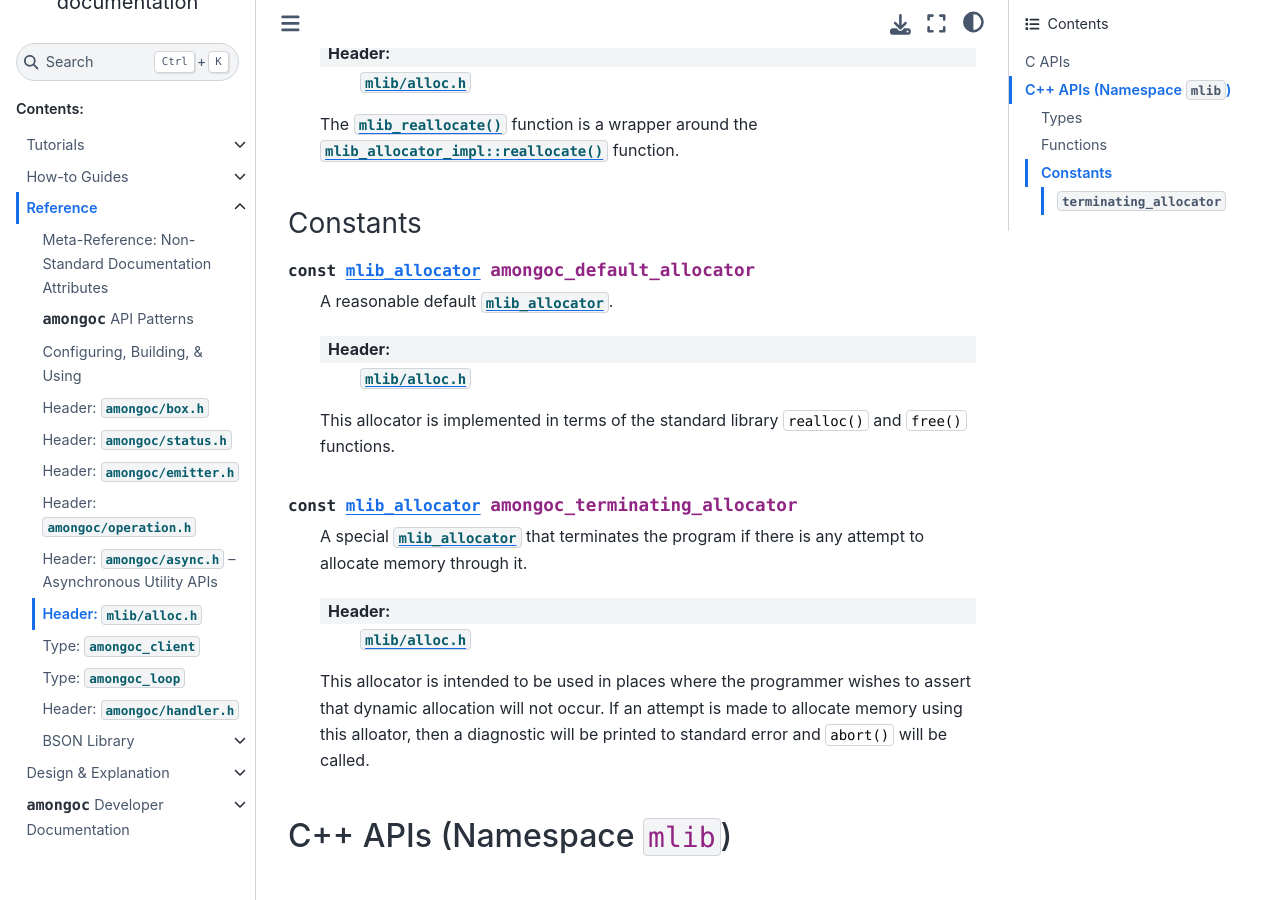
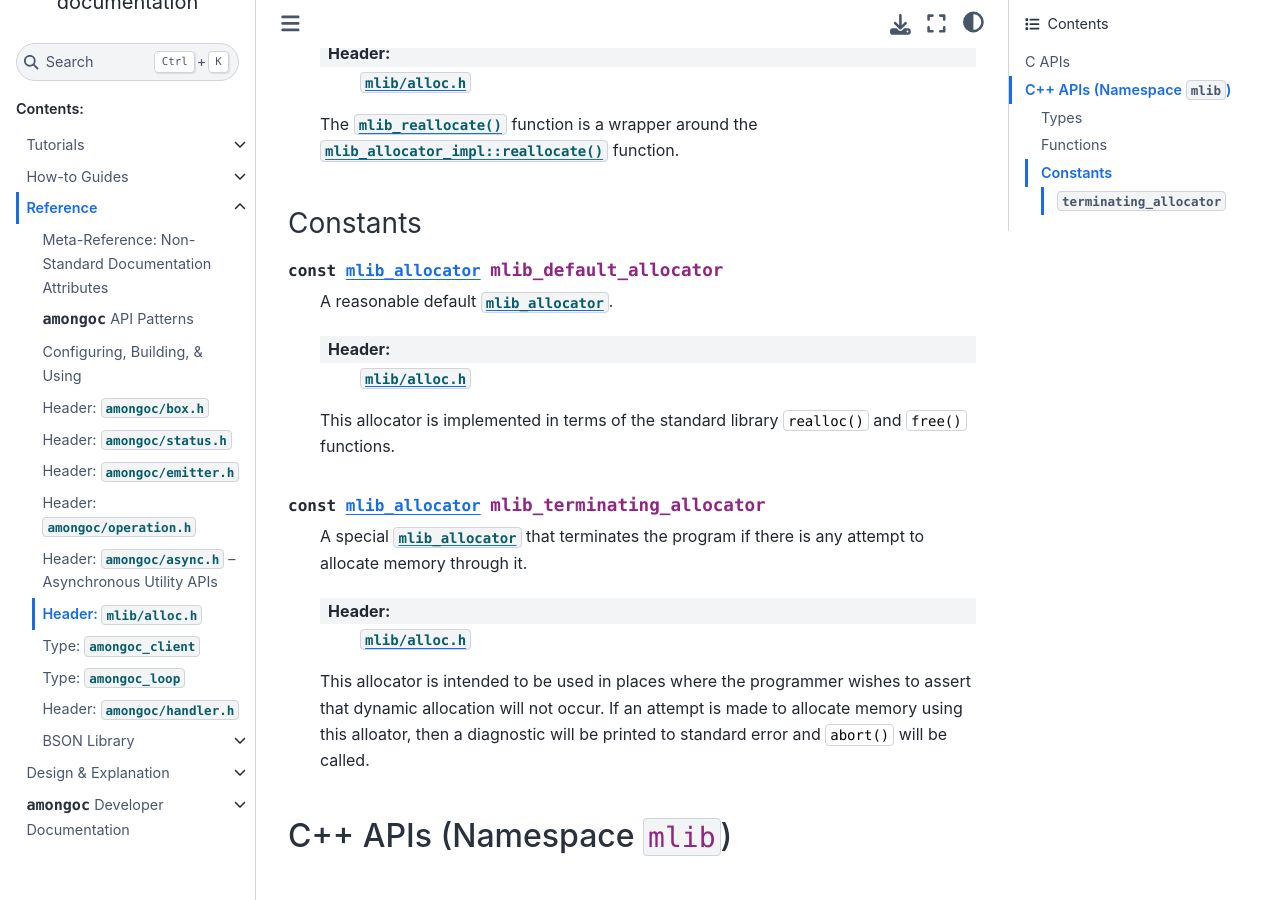
Before and after one commit to mongodb-labs/mongo-c-driver-async, a Sphinx documentation site: the page built from docs/ref/alloc.rst, in a window 1280 px wide and 900 px high, scrolled down 4045 px. Built offline with Sphinx 7.4.7 and the Sphinx Book theme 1.1.4, drawn with Linux system fonts in a browser that asks for light colours; some of the changed text lies outside the part shown.

Commit message:
Wrong allocator names

```diff
--- a/docs/ref/alloc.rst
+++ b/docs/ref/alloc.rst
@@ -169,7 +169,7 @@ Functions
 Constants
 *********
 
-.. cpp:var:: const mlib_allocator amongoc_default_allocator
+.. cpp:var:: const mlib_allocator mlib_default_allocator
 
   A reasonable default `mlib_allocator`.
 
@@ -179,7 +179,7 @@ Constants
   :cpp:`realloc()` and :cpp:`free()` functions.
 
 
-.. cpp:var:: const mlib_allocator amongoc_terminating_allocator
+.. cpp:var:: const mlib_allocator mlib_terminating_allocator
 
   A special `mlib_allocator` that terminates the program if there is any
   attempt to allocate memory through it.
@@ -357,8 +357,8 @@ Functions
 Constants
 *********
 
-.. var:: const allocator<> terminating_allocator{::amongoc_terminating_allocator}
+.. var:: const allocator<> terminating_allocator{::mlib_terminating_allocator}
 
-  A C++ version of the `amongoc_terminating_allocator`
+  A C++ version of the `mlib_terminating_allocator`
 
   :header: |this-header|
```
